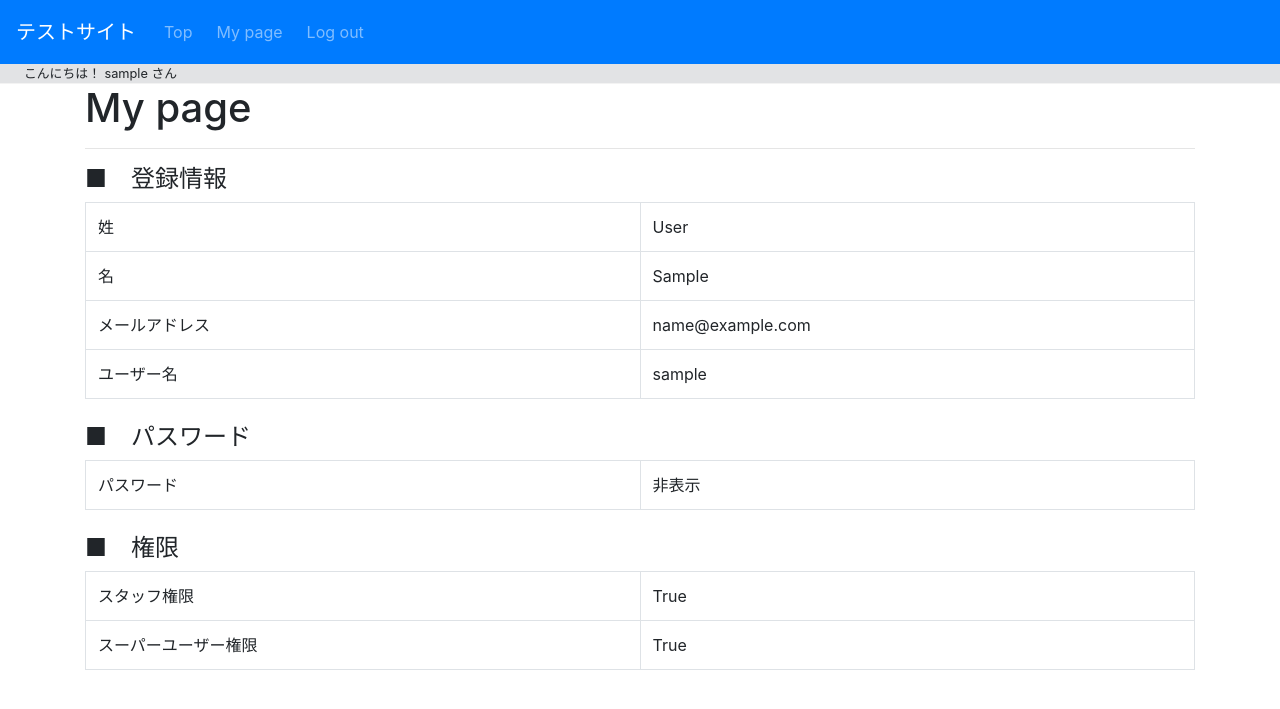
After one commit to grv2688/qiita-user-auth, a Django app: page /my_page/1/ in a window 1280 px wide. The commit adds this page. Shown: the top 709 px of the page. Run offline with Django 3.2, Linux system fonts and the light colour scheme; the visitor is signed in with stand-in values (Sample User, id 1); data comes from the database, SQL or seed files in the repository; some libraries are stand-ins or nearby versions.

Commit message:
マイページ追加。サインアップ機能追加。

```diff
--- a/account/urls.py
+++ b/account/urls.py
@@ -8,4 +8,7 @@ urlpatterns = [
     path('', views.TopView.as_view(), name='top'),
     path('login/', views.Login.as_view(), name='login'), # ログイン
     path('logout/', views.Logout.as_view(), name='logout'), # ログアウト
+    path('my_page/<int:pk>/', views.MyPage.as_view(), name='my_page'), # マイページ
+    path('signup/', views.Signup.as_view(), name='signup'), # サインアップ
+    path('signup_done/', views.SignupDone.as_view(), name='signup_done'), # サインアップ完了
 ]
--- a/account/views.py
+++ b/account/views.py
@@ -1,7 +1,13 @@
-from .forms import LoginForm
+from .forms import LoginForm, SignupForm
+from django.contrib.auth import get_user_model # ユーザーモデルの取得
+from django.contrib.auth.mixins import UserPassesTestMixin
 from django.contrib.auth.views import LoginView, LogoutView
+from django.shortcuts import redirect
 from django.views import generic
 
+
+'''ユーザーモデルの取得'''
+User = get_user_model()
 
 '''トップページ'''
 class TopView(generic.TemplateView):
@@ -17,3 +23,42 @@ class Login(LoginView):
 '''ログアウト'''
 class Logout(LogoutView):
     template_name = 'account/logout_done.html'
+
+
+'''自分しかアクセスできないようにするMixin(My Pageのため)'''
+class OnlyYouMixin(UserPassesTestMixin):
+    raise_exception = True
+
+    def test_func(self):
+        # 今ログインしてるユーザーのpkと、そのマイページのpkが同じなら許可
+        # 参考：スーパーユーザーも許可することができる
+        user = self.request.user
+        return user.pk == self.kwargs['pk'] # or user.is_superuser
+
+
+'''マイページ'''
+class MyPage(OnlyYouMixin, generic.DetailView):
+    model = User
+    template_name = 'account/my_page.html'
+    # モデル名小文字(user)でモデルインスタンスがテンプレートファイルに渡される
+
+
+'''サインアップ'''
+class Signup(generic.CreateView):
+    template_name = 'account/user_form.html'
+    form_class =SignupForm
+
+    def form_valid(self, form):
+        user = form.save() # formの情報を保存
+        return redirect('account:signup_done')
+
+    # contextデータ作成
+    def get_context_data(self, **kwargs):
+        context = super().get_context_data(**kwargs)
+        context["process_name"] = "Sign up"
+        return context
+
+
+'''サインアップ完了'''
+class SignupDone(generic.TemplateView):
+    template_name = 'account/signup_done.html'
--- /dev/null
+++ b/templates/account/my_page.html
@@ -0,0 +1,72 @@
+{% extends 'base.html' %}
+
+<!-- コンテンツ -->
+{% block content %}
+<div class="container">
+  <h1>My page</h1>
+  <hr>
+
+  <!-- アカウント情報 -->
+  <div class="row">
+    <div class="col"><h4>■　登録情報</h4></div>
+    <!-- 後で更新ボタン追加 -->
+  </div>
+  <table class="table table-bordered">
+    <tbody>
+      <tr>
+        <td style="width: 50%;">姓</td>
+        <td style="width: 50%;">{{ user.last_name }}</td>
+      </tr>
+      <tr>
+        <td>名</td>
+        <td>{{ user.first_name }}</td>
+      </tr>
+      <tr>
+        <td>メールアドレス</td>
+        <td>{{ user.email }}</td>
+      </tr>
+      <tr>
+        <td>ユーザー名</td>
+        <td>{{ user.username }}</td>
+      </tr>
+    </tbody>
+  </table>
+
+  <!-- パスワード -->
+  <div class="row mt-4">
+    <div class="col"><h4>■　パスワード</h4></div>
+    <!-- 後で更新ボタン追加 -->
+  </div>
+  <table class="table table-bordered">
+    <tbody>
+      <tr>
+        <td style="width: 50%;">パスワード</td>
+        <td style="width: 50%;">非表示</td>
+      </tr>
+    </tbody>
+  </table>
+
+  <!-- 権限 -->
+  <div class="row mt-4">
+    <div class="col"><h4>■　権限</h4></div>
+  </div>
+  <table class="table table-bordered">
+    <tbody>
+      {% if user.is_staff %}
+      <tr>
+        <td style="width: 50%;">スタッフ権限</td>
+        <td style="width: 50%;">{{ user.is_staff }}</td>
+      </tr>
+      {% endif %}
+      {% if user.is_superuser %}
+      <tr>
+        <td>スーパーユーザー権限</td>
+        <td>{{ user.is_superuser }}</td>
+      </tr>
+      {% endif %}
+    </tbody>
+  </table>
+
+
+</div>
+{% endblock %}
--- a/templates/base.html
+++ b/templates/base.html
@@ -15,7 +15,7 @@
   </head>
   <body>
     <!-- ナビバー -->
-    <nav class="navbar navbar-expand-lg navbar-dark bg-primary">
+    <nav class="navbar navbar-expand-md navbar-dark bg-primary">
       <a class="navbar-brand" href="{% url 'account:top' %}">テストサイト</a>
       <button class="navbar-toggler" type="button" data-toggle="collapse" data-target="#navbarSupportedContent" aria-controls="navbarSupportedContent" aria-expanded="false" aria-label="Toggle navigation">
         <span class="navbar-toggler-icon"></span>
@@ -23,15 +23,21 @@
 
       <div class="collapse navbar-collapse" id="navbarSupportedContent">
         <ul class="navbar-nav mr-auto">
-          <li class="nav-item">
+          <li class="nav-item m-1">
             <a class="nav-link" href="{% url 'account:top' %}">Top</a>
           </li>
           {% if not user.is_authenticated %}
-          <li class="nav-item">
+          <li class="nav-item m-1">
             <a class="nav-link" href="{% url 'account:login' %}">Log in</a>
           </li>
+          <li class="nav-item m-1">
+            <a class="nav-link" href="{% url 'account:signup' %}">Sign up</a>
+          </li>
           {% else %}
-          <li class="nav-item">
+          <li class="nav-item m-1">
+            <a class="nav-link" href="{% url 'account:my_page' user.pk %}">My page</a>
+          </li>
+          <li class="nav-item m-1">
             <a class="nav-link" href="{% url 'account:logout' %}">Log out</a>
           </li>
           {% endif %}
```
Also changed, not shown: account/forms.py (+26 -1 lines), templates/account/signup_done.html (added, +22 -0 lines), templates/account/user_form.html (added, +32 -0 lines), キャプチャ/403_Forbidden.PNG (added), キャプチャ/My pageを追加.PNG (added), キャプチャ/My_page.PNG (added), キャプチャ/サインアップページ.PNG (added), キャプチャ/サインアップ完了.PNG (added).
